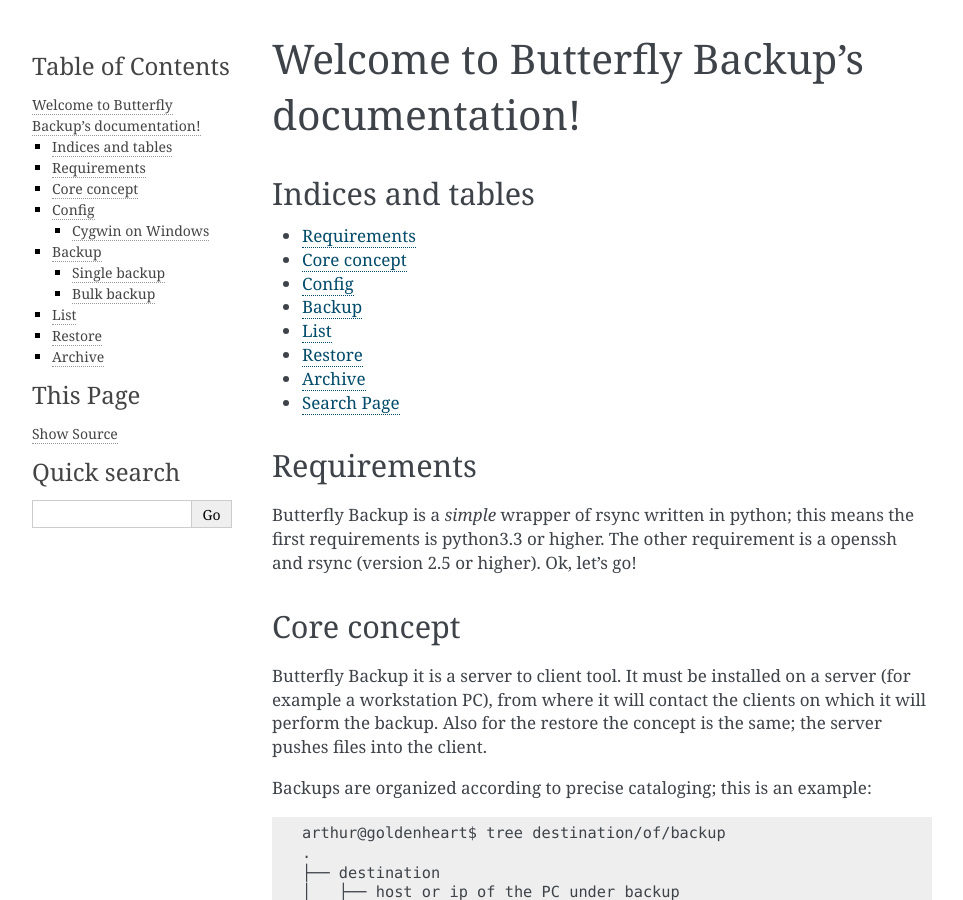
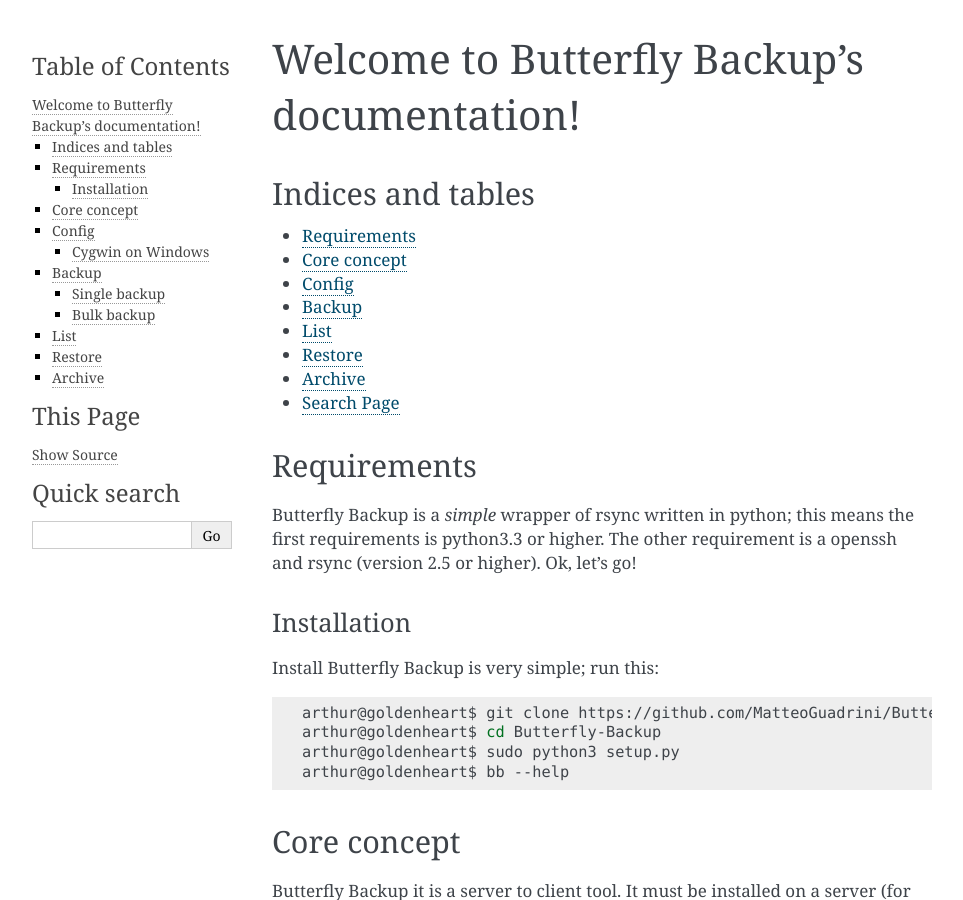
Before and after one commit to MatteoGuadrini/Butterfly-Backup, a Sphinx documentation site: the page built from docs/source/index.rst, in a window 1280 px wide and 900 px high. Shown: the whole window, without its empty margins (148-1111 px from the left). Built offline with Sphinx 7.4.7, drawn with Linux system fonts in a browser that asks for light colours.

Commit message:
Modify docs for installation instructions

```diff
--- a/docs/source/conf.py
+++ b/docs/source/conf.py
@@ -86,7 +86,7 @@
 # Add any paths that contain custom static files (such as style sheets) here,
 # relative to this directory. They are copied after the builtin static files,
 # so a file named "default.css" will overwrite the builtin "default.css".
-html_static_path = ['_static']
+#html_static_path = ['_static']
 
 # Custom sidebar templates, must be a dictionary that maps document names
 # to template names.
--- a/docs/source/index.rst
+++ b/docs/source/index.rst
@@ -34,6 +34,17 @@
 The other requirement is a openssh and rsync (version 2.5 or higher).
 Ok, let's go!
 
+Installation
+------------
+
+Install Butterfly Backup is very simple; run this:
+
+.. code-block:: bash
+
+   arthur@goldenheart$ git clone https://github.com/MatteoGuadrini/Butterfly-Backup.git
+   arthur@goldenheart$ cd Butterfly-Backup
+   arthur@goldenheart$ sudo python3 setup.py
+   arthur@goldenheart$ bb --help
 
 .. _core:
 
```
Also changed, not shown: README.md (+9 -0 lines), setup.py (+17 -11 lines), 7 other files.
